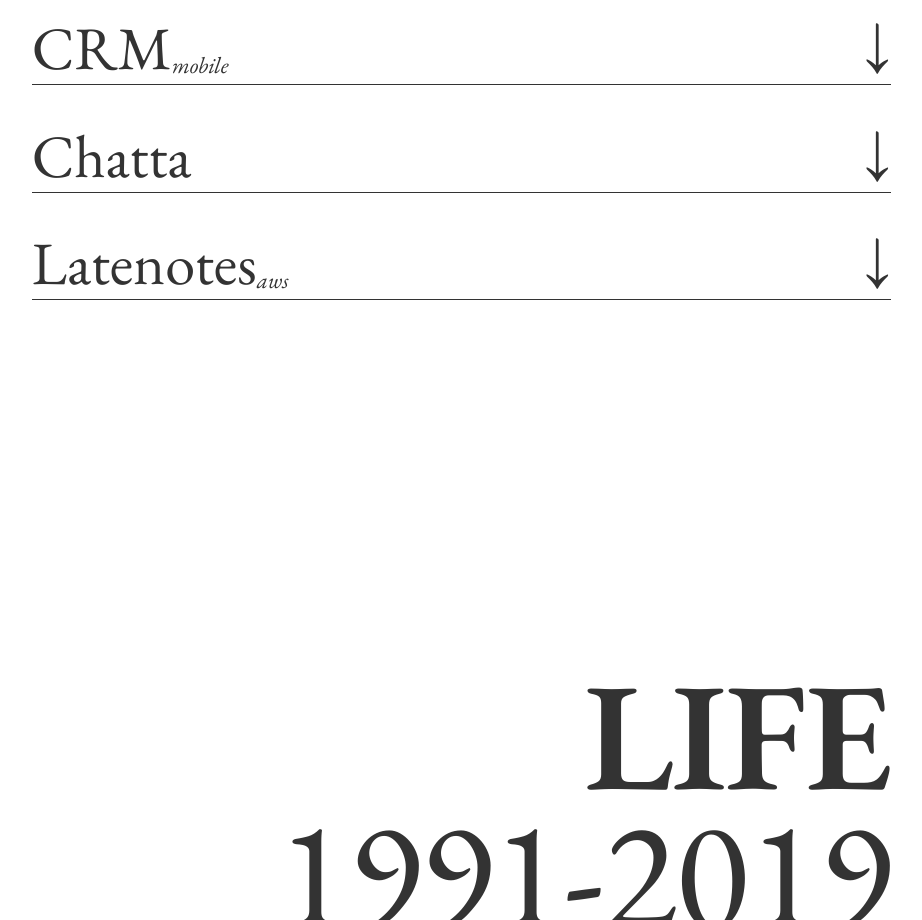
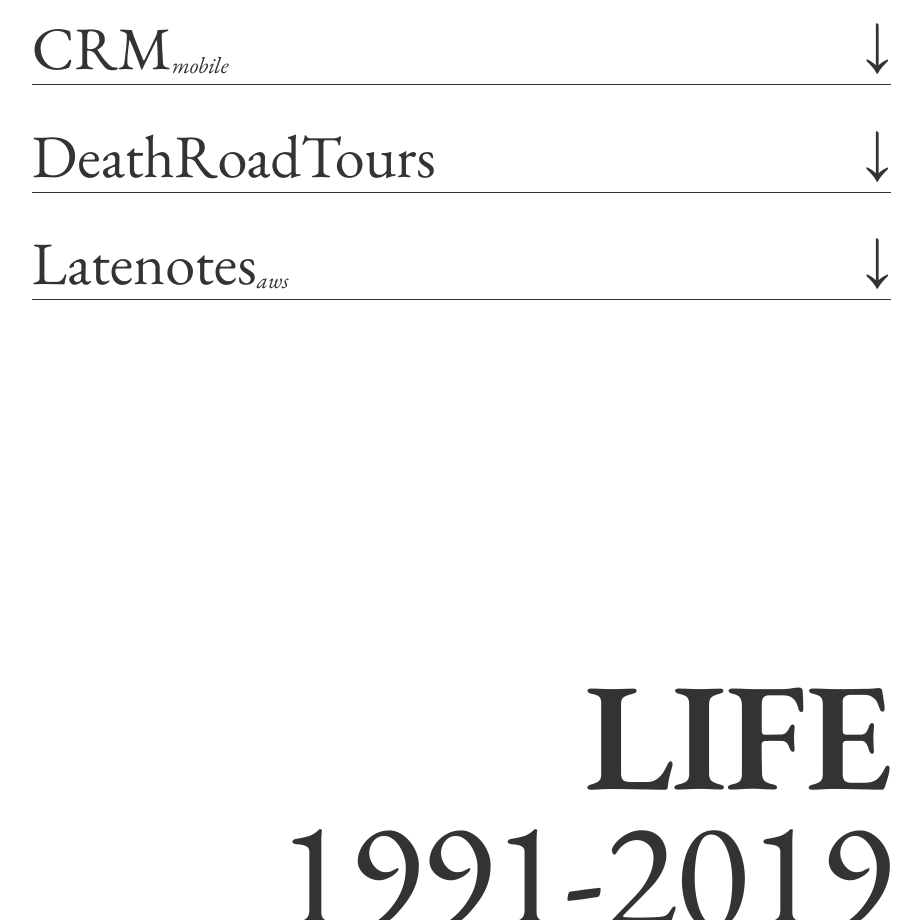
Before and after one commit to adamGuinea/porfolio, a React (Create React App) app: page / in a window 1280 px wide. Shown: the part 1900-2820 px from the top of the page, without its empty margins (322-1244 px from the left). Built offline with nearby package versions, Linux system fonts and the light colour scheme.

Commit message:
replaced chatta app

```diff
--- a/src/App.js
+++ b/src/App.js
@@ -365,7 +365,7 @@ class App extends React.Component {
                       </div>
                     </li>
                     <li>
-                      <div className="collapsible-header">Chatta </div>
+                      <div className="collapsible-header">DeathRoadTours </div>
                       <div className="collapsible-body">
                         <div className="content-row">
                           <div
@@ -386,11 +386,11 @@ class App extends React.Component {
                             <p>
                               Website: {""}
                               <a
-                                href="https://chatta-client.herokuapp.com"
+                                href="https://deathroadtours.herokuapp.com"
                                 rel="noopener noreferrer"
                                 target="_blank"
                               >
-                                chatta-client
+                                deathroadtours
                               </a>
                             </p>
                             {this.state.hover ? (
```
